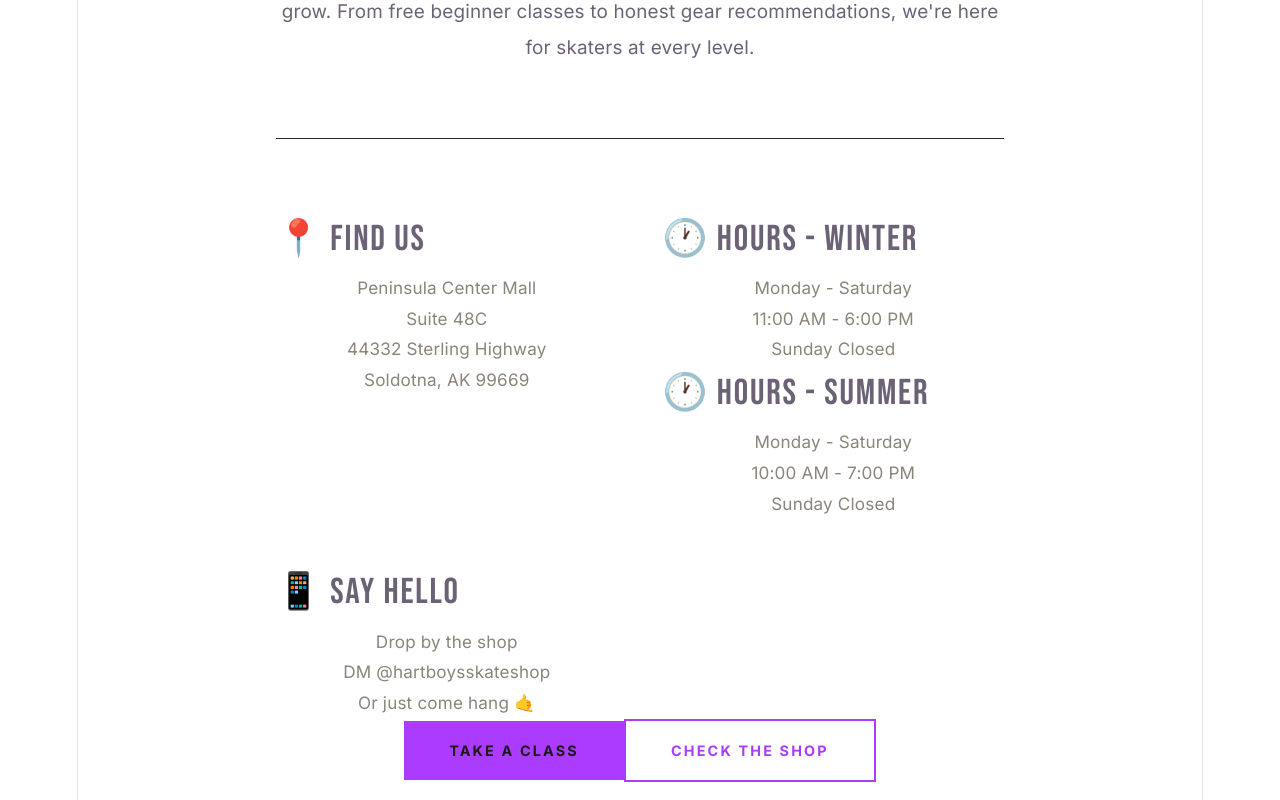
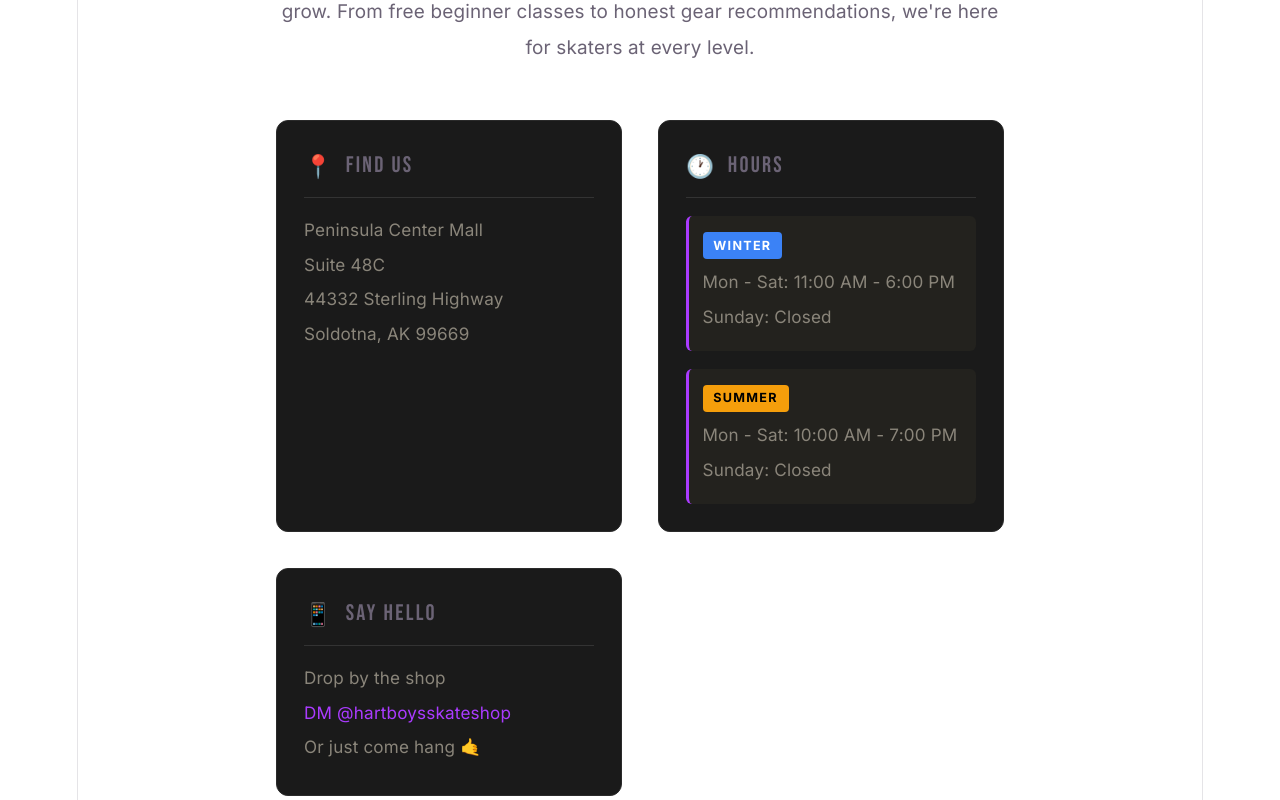
Before and after one commit to Gavhart/skateshop, a React (Vite) app: page /about in a window 1280 px wide. Shown: the part 4860-5660 px from the top of the page. Built offline with nearby package versions, Linux system fonts and the light colour scheme.

Commit message:
fixed the hours

```diff
--- a/src/App.css
+++ b/src/App.css
@@ -2117,4 +2117,215 @@
   .feed-status {
     font-size: 1.1rem;
   }
-}
+  /* Info Grid Layout */
+.info-grid {
+  display: grid;
+  grid-template-columns: repeat(auto-fit, minmax(250px, 1fr));
+  gap: 2rem;
+  margin: 3rem 0;
+  text-align: left;
+}
+
+.info-card {
+  background: var(--bg2);
+  border: 1px solid #2a2a2a;
+  border-radius: 12px;
+  padding: 1.5rem;
+  transition: all 0.3s;
+}
+
+.info-card:hover {
+  border-color: var(--accent);
+  transform: translateY(-2px);
+}
+
+.info-header {
+  display: flex;
+  align-items: center;
+  gap: 0.75rem;
+  margin-bottom: 1rem;
+  border-bottom: 1px solid #333;
+  padding-bottom: 0.75rem;
+}
+
+.info-icon {
+  font-size: 1.25rem;
+}
+
+.info-header h3 {
+  font-family: 'Bebas Neue', cursive;
+  font-size: 1.25rem;
+  letter-spacing: 0.1em;
+  color: var(--text);
+  margin: 0;
+}
+
+.info-body p {
+  color: var(--muted);
+  font-size: 0.95rem;
+  line-height: 1.6;
+  margin-bottom: 0.4rem;
+}
+
+/* Hours Card Specific */
+.hours-card .info-body {
+  display: flex;
+  flex-direction: column;
+  gap: 1rem;
+}
+
+.hours-block {
+  padding: 0.75rem;
+  background: rgba(201, 169, 97, 0.05);
+  border-radius: 6px;
+  border-left: 3px solid var(--accent);
+}
+
+.season-tag {
+  display: inline-block;
+  font-size: 0.7rem;
+  font-weight: 700;
+  letter-spacing: 0.1em;
+  padding: 0.2rem 0.6rem;
+  border-radius: 4px;
+  margin-bottom: 0.5rem;
+  text-transform: uppercase;
+}
+
+.season-tag.winter {
+  background: #3b82f6;
+  color: white;
+}
+
+.season-tag.summer {
+  background: #f59e0b;
+  color: black;
+}
+
+/* CTA Buttons */
+.about-cta {
+  display: flex;
+  gap: 1rem;
+  justify-content: center;
+  margin-top: 2rem;
+  flex-wrap: wrap;
+}
+
+/* Mobile Responsive */
+@media (max-width: 768px) {
+  .info-grid {
+    grid-template-columns: 1fr;
+    gap: 1.5rem;
+  }
+
+  .about-cta {
+    flex-direction: column;
+  }
+
+  .about-cta .btn {
+    width: 100%;
+  }
+}
+}
+
+/* CLEANER INFO GRID */
+.info-grid {
+  display: grid;
+  grid-template-columns: repeat(auto-fit, minmax(250px, 1fr));
+  gap: 2rem;
+  margin: 3rem 0;
+  text-align: left;
+}
+
+.info-card {
+  background: var(--bg2);
+  border: 1px solid #2a2a2a;
+  border-radius: 12px;
+  padding: 1.5rem;
+  transition: all 0.3s;
+}
+
+.info-card:hover {
+  border-color: var(--accent);
+  transform: translateY(-2px);
+}
+
+.info-header {
+  display: flex;
+  align-items: center;
+  gap: 0.75rem;
+  margin-bottom: 1rem;
+  border-bottom: 1px solid #333;
+  padding-bottom: 0.75rem;
+}
+
+.info-icon {
+  font-size: 1.25rem;
+}
+
+.info-header h3 {
+  font-family: 'Bebas Neue', cursive;
+  font-size: 1.25rem;
+  letter-spacing: 0.1em;
+  color: var(--text);
+  margin: 0;
+}
+
+.info-body p {
+  color: var(--muted);
+  font-size: 0.95rem;
+  line-height: 1.6;
+  margin-bottom: 0.4rem;
+}
+
+.info-body a {
+  color: var(--accent);
+  text-decoration: none;
+}
+
+.info-body a:hover {
+  text-decoration: underline;
+}
+
+/* Hours specific */
+.hours-card .info-body {
+  display: flex;
+  flex-direction: column;
+  gap: 1rem;
+}
+
+.hours-block {
+  padding: 0.75rem;
+  background: rgba(201, 169, 97, 0.05);
+  border-radius: 6px;
+  border-left: 3px solid var(--accent);
+}
+
+.season-tag {
+  display: inline-block;
+  font-size: 0.7rem;
+  font-weight: 700;
+  letter-spacing: 0.1em;
+  padding: 0.2rem 0.6rem;
+  border-radius: 4px;
+  margin-bottom: 0.5rem;
+  text-transform: uppercase;
+}
+
+.season-tag.winter {
+  background: #3b82f6;
+  color: white;
+}
+
+.season-tag.summer {
+  background: #f59e0b;
+  color: black;
+}
+
+/* Mobile */
+@media (max-width: 768px) {
+  .info-grid {
+    grid-template-columns: 1fr;
+    gap: 1.5rem;
+  }
+}
--- a/src/pages/About.tsx
+++ b/src/pages/About.tsx
@@ -108,21 +108,60 @@
             From free beginner classes to honest gear recommendations, we're here for skaters at every level.
           </p>
 
-          <div className="about-info">
-            <div className="info-item">
-              <h4>📍 FIND US</h4>
-              <p>Peninsula Center Mall<br />Suite 48C<br />44332 Sterling Highway<br />Soldotna, AK 99669</p>
+          {/* CLEANER INFO GRID */}
+          <div className="info-grid">
+
+            {/* Find Us */}
+            <div className="info-card">
+              <div className="info-header">
+                <span className="info-icon">📍</span>
+                <h3>FIND US</h3>
+              </div>
+              <div className="info-body">
+                <p>Peninsula Center Mall</p>
+                <p>Suite 48C</p>
+                <p>44332 Sterling Highway</p>
+                <p>Soldotna, AK 99669</p>
+              </div>
             </div>
-            <div className="info-item">
-              <h4>🕐 HOURS - Winter</h4>
-              <p>Monday - Saturday<br />11:00 AM - 6:00 PM<br />Sunday Closed</p>
-              <h4>🕐 HOURS - Summer</h4>
-              <p>Monday - Saturday<br />10:00 AM - 7:00 PM<br />Sunday Closed</p>
+
+            {/* Hours - Combined */}
+            <div className="info-card hours-card">
+              <div className="info-header">
+                <span className="info-icon">🕐</span>
+                <h3>HOURS</h3>
+              </div>
+              <div className="info-body">
+                <div className="hours-block">
+                  <span className="season-tag winter">Winter</span>
+                  <p>Mon - Sat: 11:00 AM - 6:00 PM</p>
+                  <p>Sunday: Closed</p>
+                </div>
+                <div className="hours-block">
+                  <span className="season-tag summer">Summer</span>
+                  <p>Mon - Sat: 10:00 AM - 7:00 PM</p>
+                  <p>Sunday: Closed</p>
+                </div>
+              </div>
             </div>
-            <div className="info-item">
-              <h4>📱 SAY HELLO</h4>
-              <p>Drop by the shop<br />DM @hartboysskateshop<br />Or just come hang 🤙</p>
+
+            {/* Say Hello */}
+            <div className="info-card">
+              <div className="info-header">
+                <span className="info-icon">📱</span>
+                <h3>SAY HELLO</h3>
+              </div>
+              <div className="info-body">
+                <p>Drop by the shop</p>
+                <p>
+                  <a href="https://instagram.com/hartboysskateshop" target="_blank" rel="noreferrer">
+                    DM @hartboysskateshop
+                  </a>
+                </p>
+                <p>Or just come hang 🤙</p>
+              </div>
             </div>
+
           </div>
 
           <div className="about-cta">
```
Also changed, not shown: 1 other file (tests, documents, lock files or other folders).
